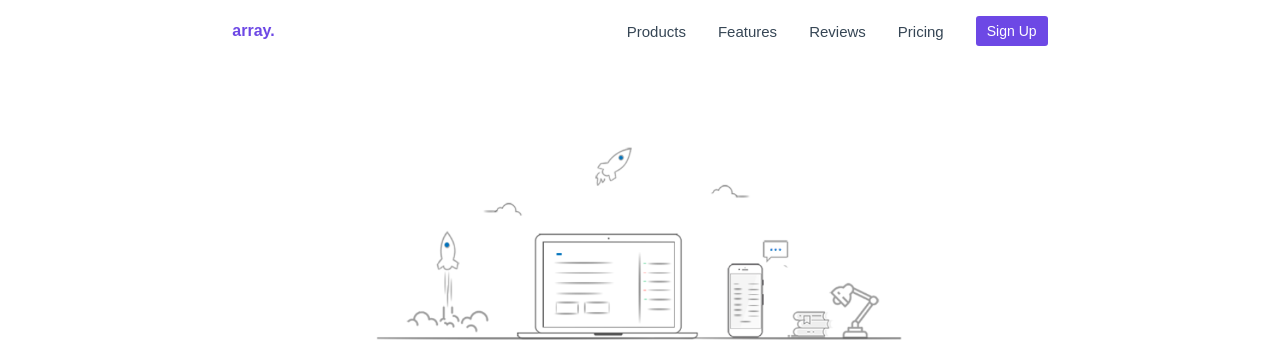
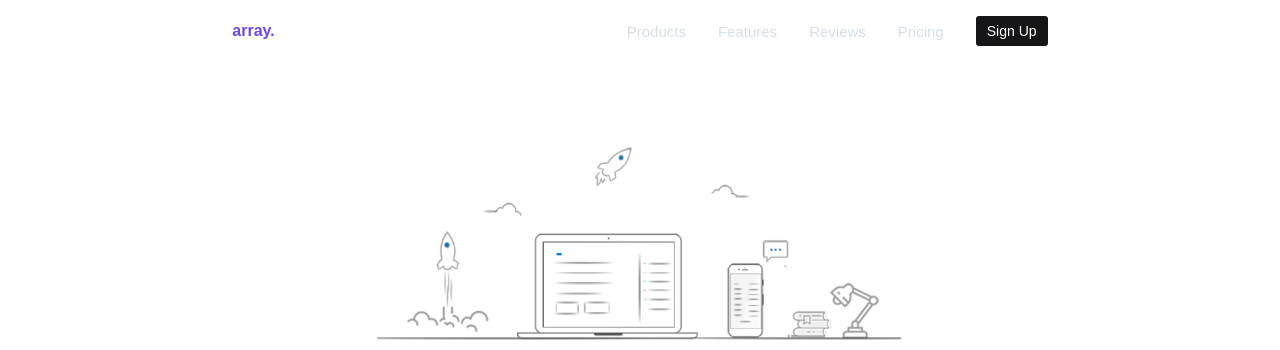
Before and after one commit to 07asfah/array, a plain HTML site: page index.html in a window 1280 px wide. Shown: the top 350 px of the page. Drawn offline with Linux system fonts and the light colour scheme.

```diff
--- a/public/css/app.css
+++ b/public/css/app.css
@@ -27,12 +27,12 @@
 
 .navigation>nav>a {
     text-decoration: none;
-    color: #364655;
+    color: #d6dee4;
     font-size: 15px;
 }
 
 .navigation>nav>button {
-    background-color: #6d48e5;
+    background-color: #161517;
     color: white;
     border: none;
     border-radius: 3px;
@@ -94,7 +94,7 @@
 .hero-div>p,
 .icons>div>p {
     width: 60%;
-    color: #818198;
+    color:#818198;
     font-size: 16px;
     text-align: center;
 
@@ -171,7 +171,7 @@
     display: flex;
     flex-direction: column;
     align-items: center;
-  gap: 2vh;
+    gap: 2vh;
 }
 .s-container {
     display: flex;
@@ -278,6 +278,9 @@
 
 
 @media (max-width:480px){
+    *{
+        overflow-y: hidden;
+    }
     .label,
     .close {
         display: block;
```
Also changed, not shown: 1 other file.
